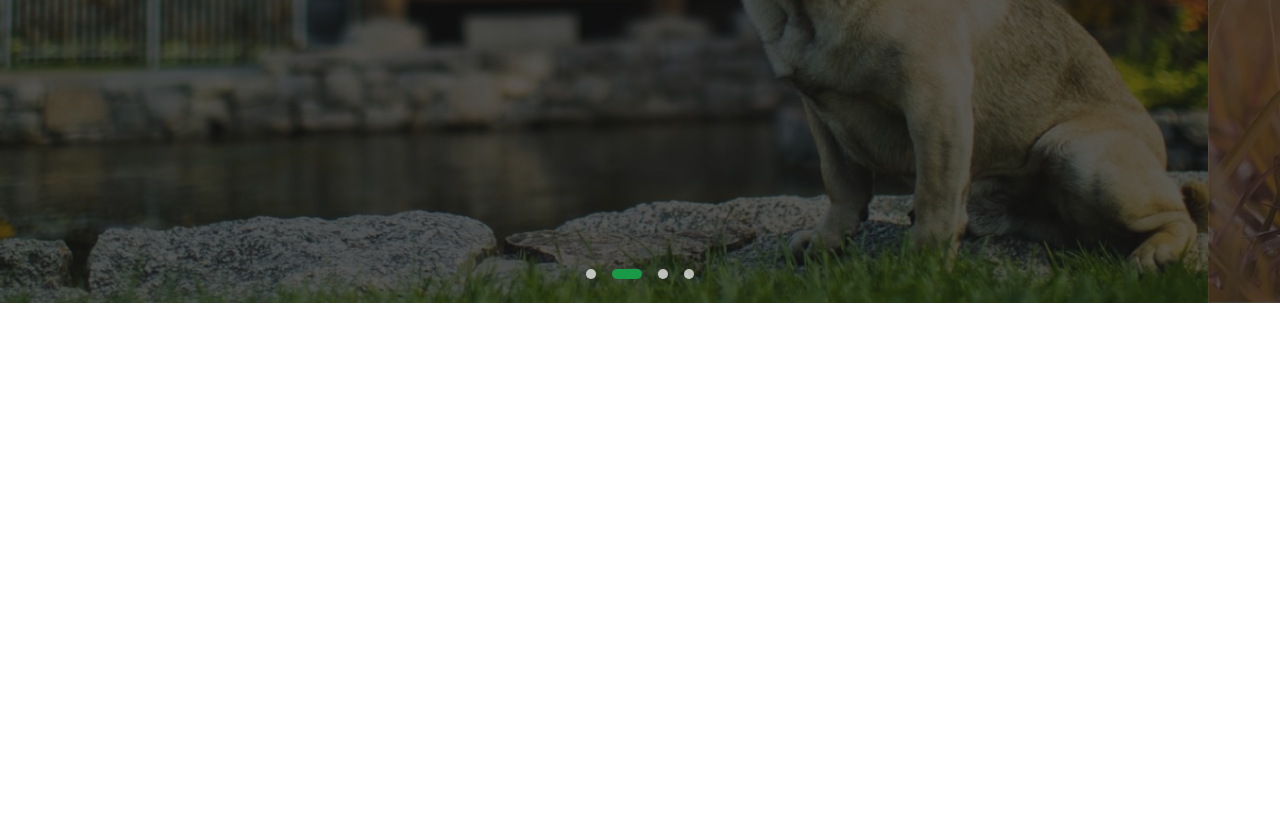
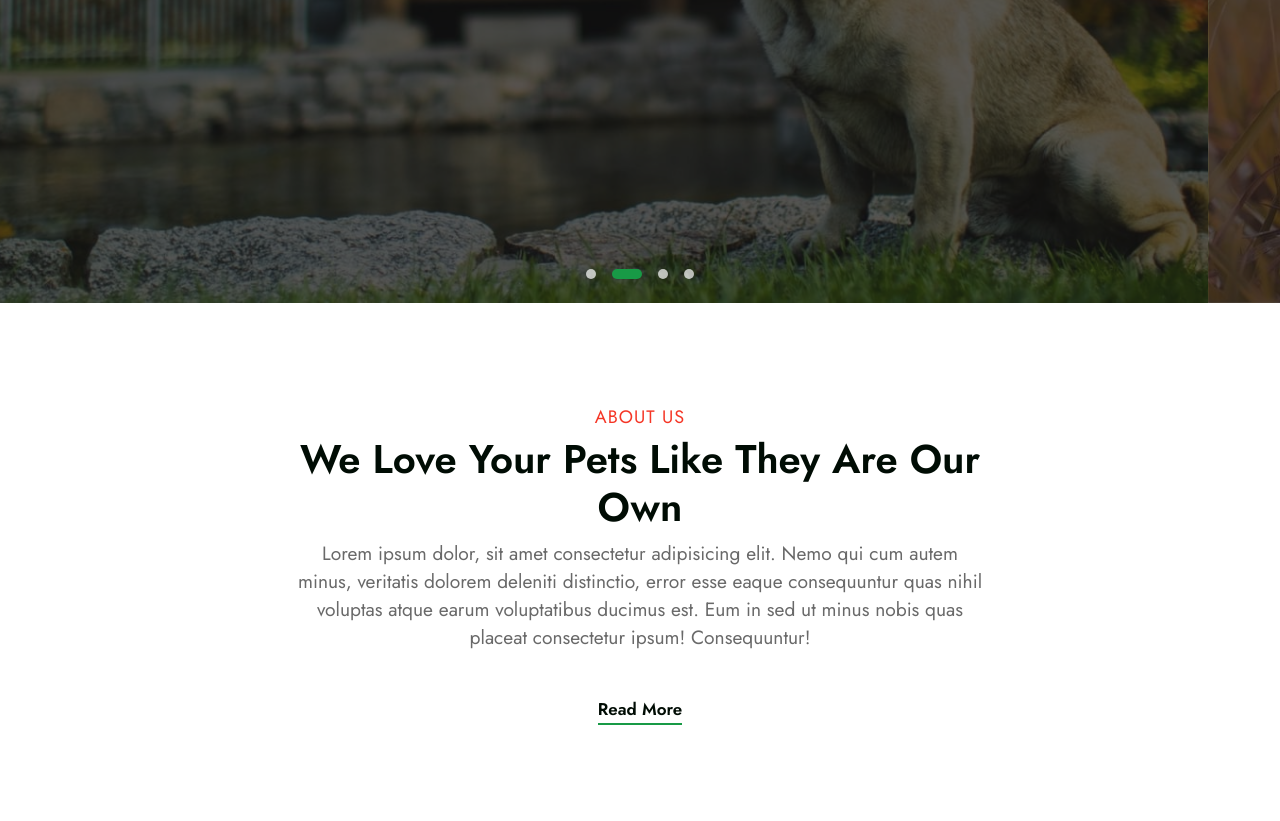
Before and after one commit to maianhtrung18/BCDN06_Capstone, a plain HTML site: page index.html in a window 1280 px wide. Shown: the part 547-1368 px from the top of the page. Before the commit the page ends 850 px from the top, so only its background shows below. Drawn offline with nearby package versions, Linux system fonts and the light colour scheme.

Commit message:
implement AboutUs

```diff
--- a/css/style.css
+++ b/css/style.css
@@ -37,7 +37,7 @@ header{
     align-items: center;
     background-color: white;
     transition: all .5s;
-    position: absolute;
+    position: fixed;
     top: 50px;
     width: 100%;
     z-index: 5;
@@ -148,7 +148,7 @@ color: white;
     background-color: #189A46;
     transition: all .5s;
 
-   }
+}
 
 
 .header__container a.dropdown-item:hover{
@@ -156,7 +156,7 @@ color: white;
     background-color: unset;
 }
 
-   .header__container a.dropdown-item:hover:after {
+.header__container a.dropdown-item:hover:after {
     content: "";
     position: absolute;
     bottom: 2px;
@@ -166,7 +166,7 @@ color: white;
     height: 1px;
     background-color: #189A46;
     transition: all .5s;
-   }
+}
 
 
 /* Dropdown Menu Darkmode */
@@ -297,7 +297,64 @@ color: white;
     color: #189A46;
 }
 
+/* ABOUT US */
+.dark .aboutUs{
+    background-color: #151515;
+}
+.aboutUs .aboutUs__container{
 
+    text-align: center;
+
+}
+
+.title{
+    font-size: 18px;
+    font-weight: 400;
+    text-transform: uppercase;
+    line-height: 2em;
+    letter-spacing: 1px;
+    color: #f53626;
+    margin-bottom: 0px;
+}
+
+
+.description{
+    font-size: 40px;
+    font-weight: 600;
+    line-height: 48px;
+    text-transform: capitalize;
+    color: #000c04;
+}
+.dark .description{
+    color: #ddd;
+}
+.content{
+    color: #696969;
+    font-size: 1.2em;
+    line-height: 28px;
+    font-family: 'Jost', sans-serif;
+}
+.dark .content{
+    color: #afafaf;
+}
+
+.aboutUs__container a{
+    color: #000c04;
+    border-bottom: #189A46 2px solid;
+    text-decoration: none;
+    font-size: 17px;
+    font-weight: 600;
+    display: inline-block;
+    margin-top: 30px;
+    transition: all .3s;
+}
+
+.dark .aboutUs__container a{
+    color: #ddd;
+}
+.aboutUs__container a:hover{
+    color: #189A46;
+}
 
 @media only screen and (max-width: 991px){
     .header__container #switchButton{
@@ -331,6 +388,12 @@ color: white;
     .carousel__contentInfo span{
         margin-bottom: 70px;
     }
+
+    .aboutUs .aboutUs__container{
+        max-width: 720px;
+    }
+
+
 }
 @media (max-width:1199.98px){
     .carousel__container .carousel-item{
@@ -348,6 +411,15 @@ color: white;
     .carousel__contentInfo span{
         margin-bottom: 50px;
     }
+
+    .aboutUs .aboutUs__container{
+        max-width: 720px;
+    }
+
+    .description{
+        font-size: 35px;
+    }
+
 
 }
 @media (max-width:992px){
@@ -373,6 +445,9 @@ color: white;
         padding: 10px 30px;
     }
 
+    .aboutUs .aboutUs__container{
+        max-width: 720px;
+    }
 
 
 }
@@ -393,6 +468,10 @@ color: white;
         margin-bottom: 50px;
     }
 
+    .aboutUs .aboutUs__container{
+        max-width: 540px;
+    }
+
 
 }
 @media (max-width:576px){
@@ -411,6 +490,10 @@ color: white;
     }
     .carousel__contentInfo span{
         margin-bottom: 50px;
+    }
+
+    .description{
+        font-size: 30px;
     }
 
 }
@@ -448,4 +531,8 @@ color: white;
         font-size: 30px;
     }
 
+    .description{
+        font-size: 25px;
+    }
+
 }
--- a/index.html
+++ b/index.html
@@ -137,6 +137,14 @@
       </div>
     </div>
   </section>
+  <section class="aboutUs py-5">
+    <div class="aboutUs__container container py-5">
+      <p class="aboutUs__title title">ABOUT US</p>
+      <h3 class="description"> We Love Your Pets Like They Are Our Own</h3>
+      <p class="content">Lorem ipsum dolor, sit amet consectetur adipisicing elit. Nemo qui cum autem minus, veritatis dolorem deleniti distinctio, error esse eaque consequuntur quas nihil voluptas atque earum voluptatibus ducimus est. Eum in sed ut minus nobis quas placeat consectetur ipsum! Consequuntur!</p>
+      <a href="#">Read More</a>
+    </div>
+  </section>
 
 
 
```
